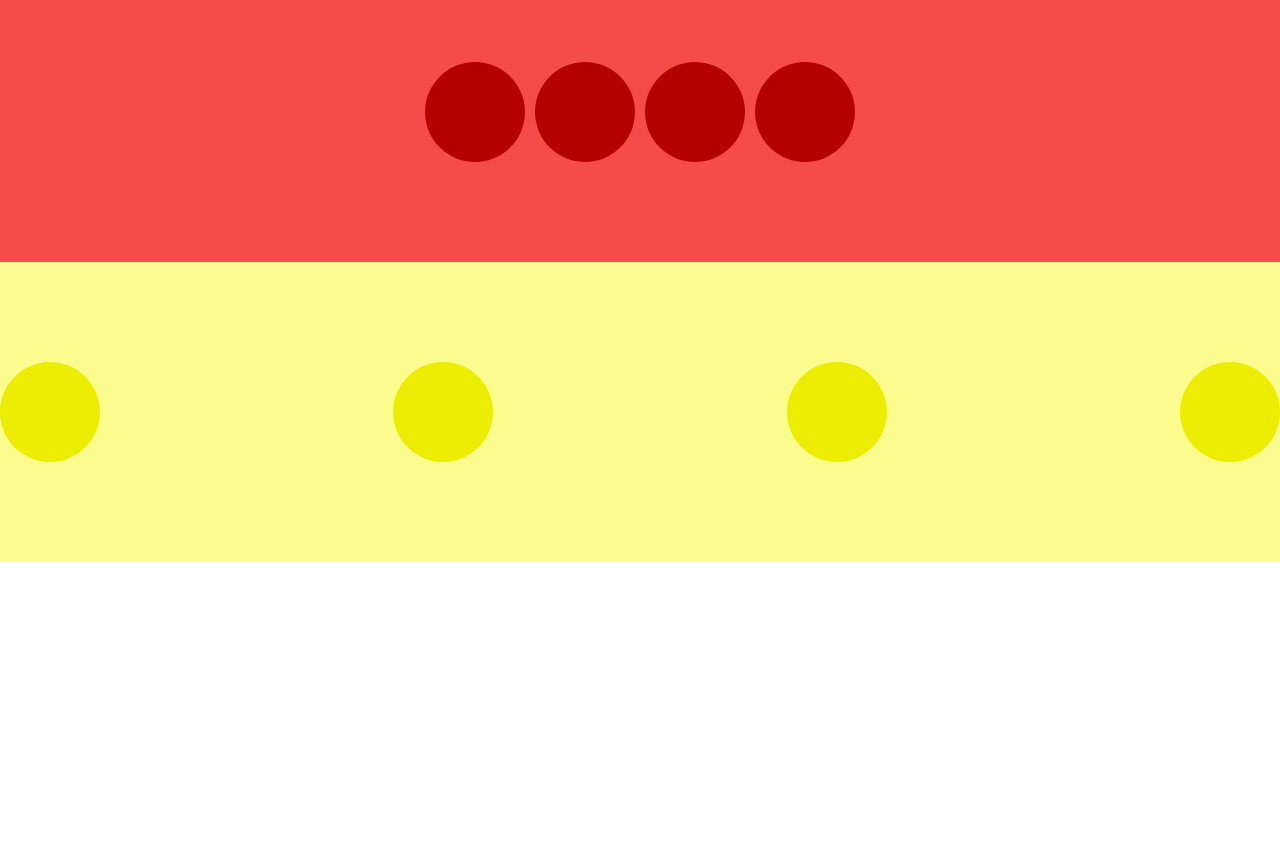
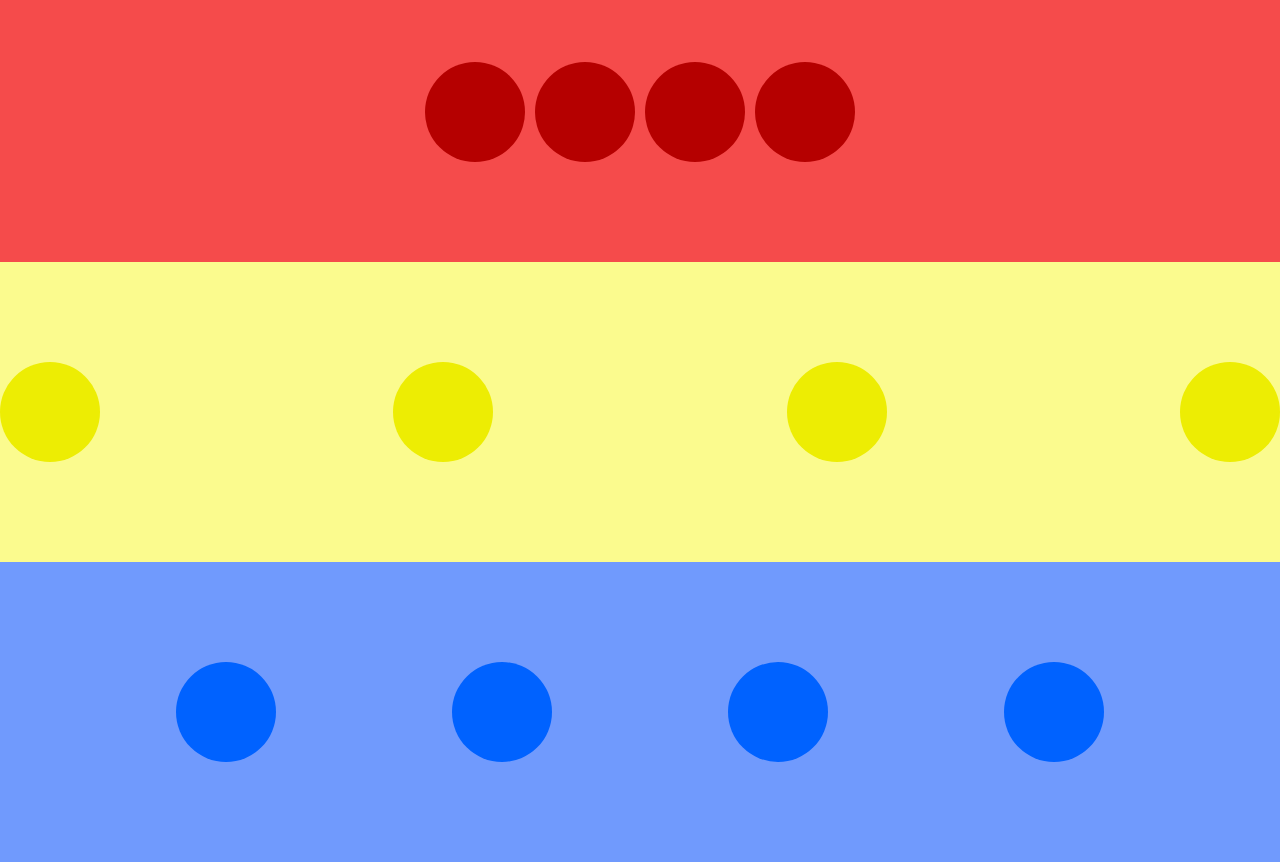
Before and after one commit to Nephyro/flex, a plain HTML site: page index.html in a window 1280 px wide. Shown: the part 638-1500 px from the top of the page. Before the commit the page ends 1200 px from the top, so only its background shows below. Drawn offline with Linux system fonts and the light colour scheme.

Commit message:
adicionando o linha azul

```diff
--- a/index.html
+++ b/index.html
@@ -39,5 +39,11 @@
         <div></div>
         <div></div>
     </div>
+    <div class="azul">
+        <div></div>
+        <div></div>
+        <div></div>
+        <div></div>
+    </div>
 </body>
 </html>
--- a/style.css
+++ b/style.css
@@ -65,3 +65,16 @@ body {
     border-radius: 50%;
     background-color: rgb(237, 237, 3);
 }
+.azul {
+    height: 300px;
+    display: flex;
+    justify-content:space-evenly;
+    align-items: center;
+    background-color: rgb(112, 154, 253);
+}
+.azul div {
+    width: 100px;
+    height: 100px;
+    border-radius: 50%;
+    background-color: rgb(0, 98, 255);
+}
```
